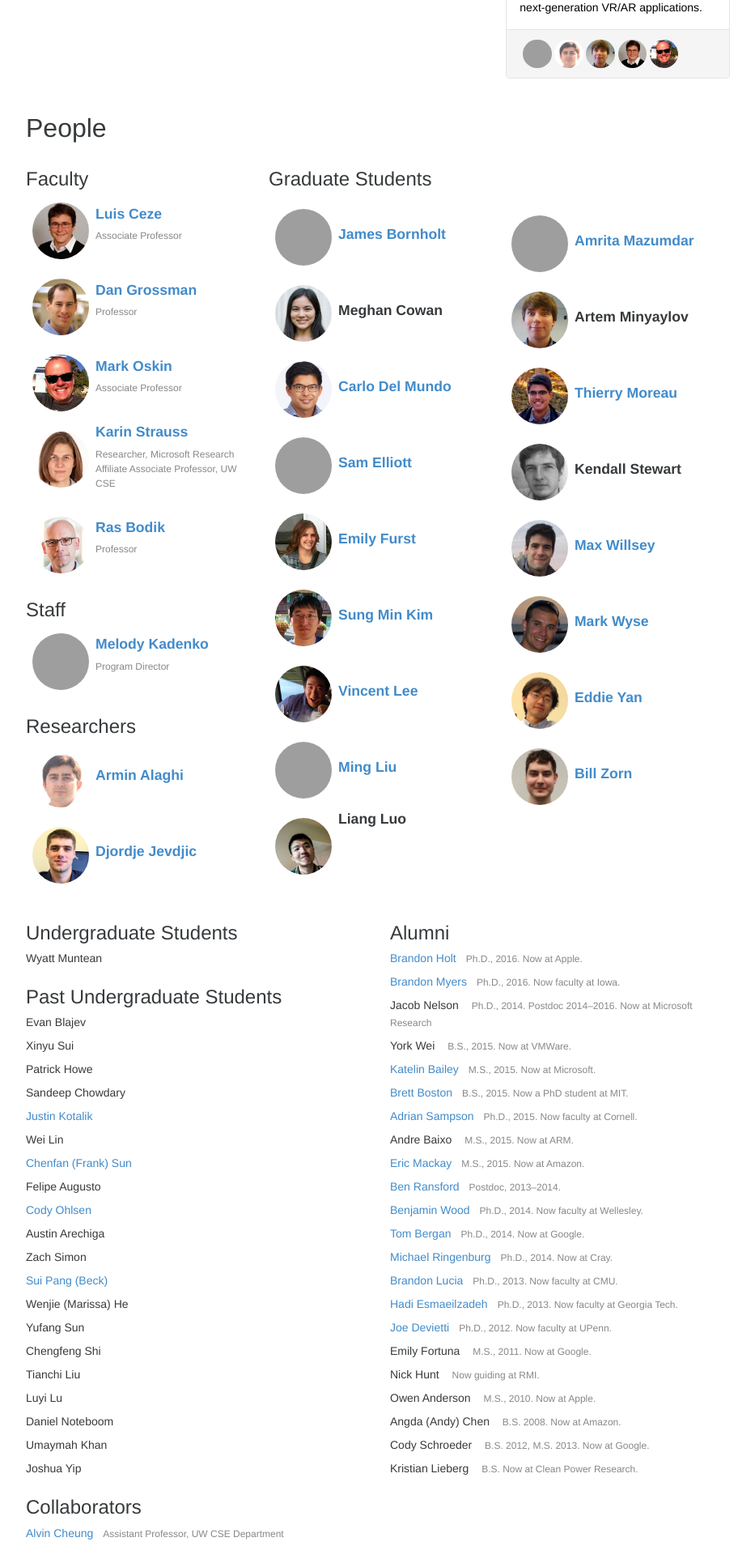
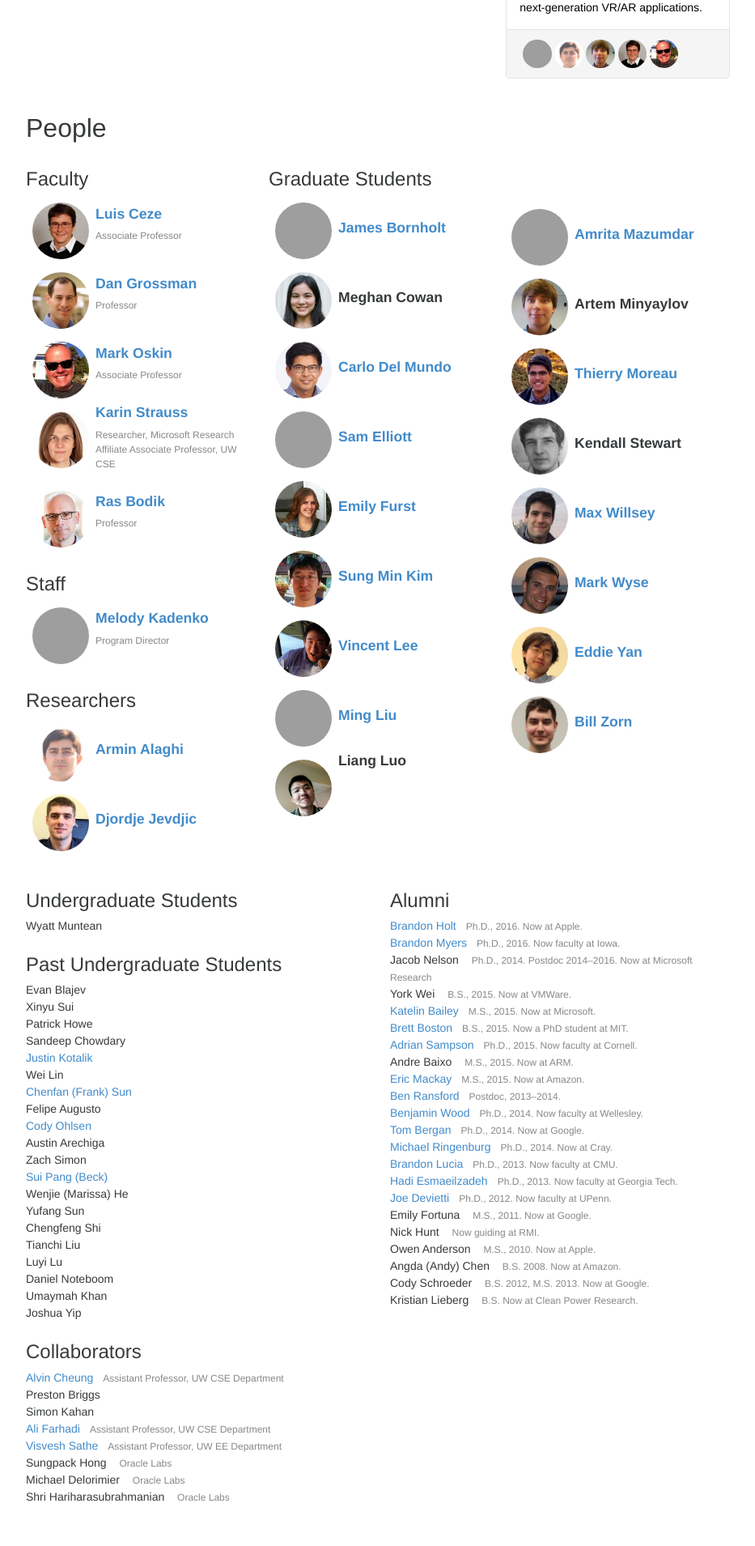
Before and after one commit to uwsampa/sampa-public, a Jekyll site: the page built from index.html, in a window 1280 px wide. Shown: the part 1377-3286 px from the top of the page at 81% size, without its empty margins (173-1106 px from the left). Built offline with Jekyll 4.4.1, drawn with Linux system fonts in a browser that asks for light colours; nearby versions of some CDN libraries; Markdown is read by kramdown in place of the engine named in the settings; grey boxes are pictures that could not be loaded.

Commit message:
fix margins so the odd-numbered straggler student stays in one column

```diff
--- a/css/sampa.scss
+++ b/css/sampa.scss
@@ -131,7 +131,7 @@
 
         height: auto;
         display: table;
-        margin: .5rem 0rem;
+        margin: 0rem;
 
         .profile {
             text-align: center;
```
